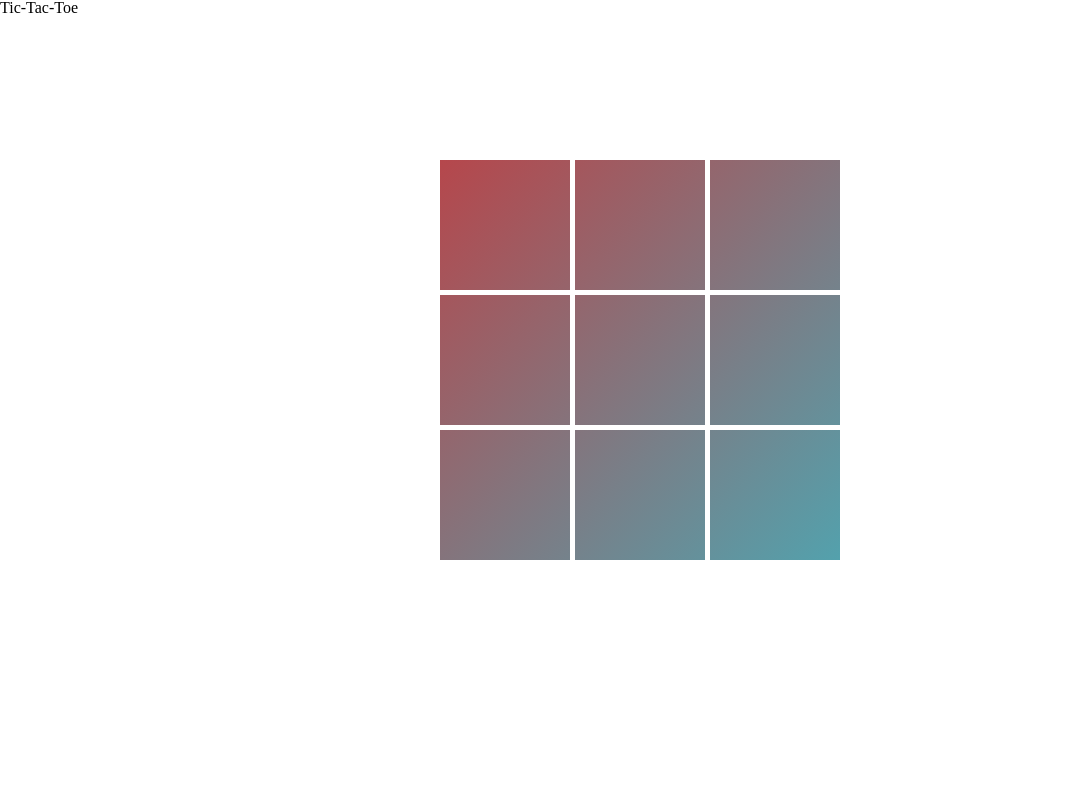
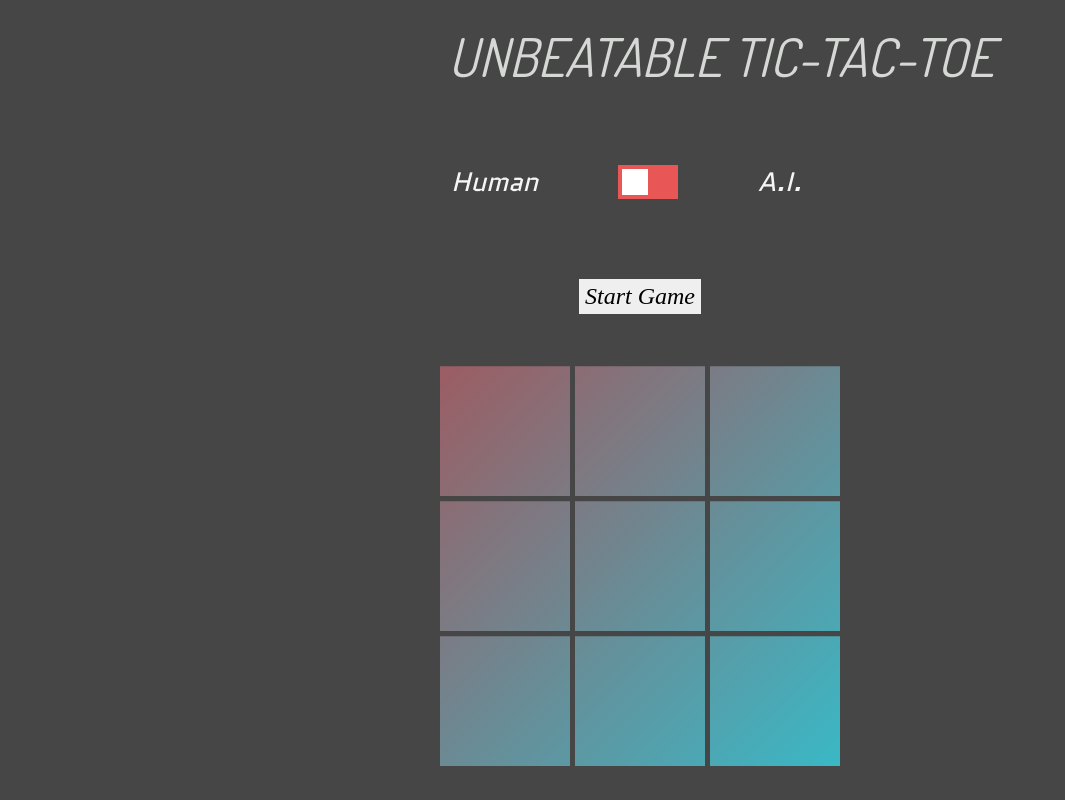
Before and after one commit to nIvab/TicTacToe, a plain HTML site: page index.html in a window 1280 px wide. Shown: the whole page, without its empty margins (0-1065 px from the left). Drawn offline with Linux system fonts and the light colour scheme; a web font is replaced by a local one.

Commit message:
completed main html and css for page

```diff
--- a/index.html
+++ b/index.html
@@ -4,11 +4,26 @@
     <meta charset="UTF-8">
     <meta name="viewport" content="width=device-width, initial-scale=1.0">
     <link rel="stylesheet" href="styles.css">
+    <link rel="stylesheet" href="https://fonts.googleapis.com/css?family=Dosis">
+    <link rel="stylesheet" href="https://fonts.googleapis.com/css?family=Quantico">
+    <link rel="stylesheet" href="https://fonts.googleapis.com/css?family=Signika+Negative">
+
     <title>Unbeatable Tic-Tac-Toe</title>
 </head>
 <body>
     <div class="header">
-        <h1>Tic-Tac-Toe</h1>
+        <h1>UNBEATABLE TIC-TAC-TOE</h1>
+        <div class="buttons">
+            <div class=sliderContainer>
+                <div class="switchText">Human</div>
+                <label class = "switch">
+                    <input type="checkbox" name="PVPorPVE" class="checks" id="PVPorPVE">
+                    <span class="slider"></span>
+                </label>
+                <div class="switchText">A.I.</div>
+            </div>
+            <button class="startGame">Start Game</button>
+        </div>
     </div>
     <div class="gameContainer">
         <div class="square"></div>
--- a/styles.css
+++ b/styles.css
@@ -48,20 +48,130 @@ table {
 }
 
 /* --------    CSS RESET ABOVE THIS LINE     ----- */
+body {
+    background-color: rgb(70, 70, 70);
+}
+h1 {
+    font-family: "Dosis";
+    font-style: italic;
+    font-size:40pt;
+    margin-left: 35vw;
+    margin-top: 30px ;
+    color: rgb(214, 216, 214);
+}
 
+/* -------------- CSS for BUTTONS HERE --------------- */
+.buttons{
+    display: flex;
+    flex-direction: column;
+    align-items: center;
+    padding: 2px ;
+    font-style: italic;
+}
+
+.buttons button{
+    font-family: "Signika Negative";
+    display: inline-block;
+    height: 35px ;
+    width: auto ;
+    font-size: 18pt;
+    border: none ;
+    font-style: italic;
+}
+
+.buttons button:hover{
+    box-shadow: 0 0 30px 1px rgb(255, 255, 255) ;
+    transform: scale(1.1);
+}
+.switch {
+    margin: 10vh;
+    position: relative;
+    display: inline-block;
+    width: 60px;
+    height: 34px;
+}
+.switch:hover {
+    transform: scale(1.1);
+}
+
+.switch input {
+    opacity: 0;
+    width: 0;
+    height: 0;
+}
+
+.slider {
+    position: absolute;
+    cursor: pointer;
+    top: 0;
+    left: 0;
+    right: 0;
+    bottom: 0;
+    background-color: rgb(233, 86, 86);
+    -webkit-transition: .4s;
+    transition: .4s;
+}
+
+.slider:before {
+    position: absolute;
+    content: "";
+    height: 26px;
+    width: 26px;
+    left: 4px;
+    bottom: 4px;
+    background-color: white;
+    -webkit-transition: .4s;
+    transition: .4s;
+}
+
+input:not(:checked) + .slider:hover{
+    box-shadow: 0 0 30px 1px rgb(250, 63, 63) ;
+}
+
+input:checked + .slider {
+    background-color: rgb(93, 238, 124);
+}
+
+input:checked + .slider:hover {
+    box-shadow: 0 0 30px 1px rgb(93, 238, 124) ;
+}
+
+input:focus + .slider {
+    box-shadow: 0 0 1px #2196F3;
+}
+
+input:checked + .slider:before {
+    -webkit-transform: translateX(26px);
+    -ms-transform: translateX(26px);
+    transform: translateX(26px);
+}
+
+.sliderContainer{
+    display: flex;
+    flex-direction: row;
+    align-items: center;
+    margin-left: -2.1%;
+}
+
+.switchText{
+    font-family: "Quantico" ;
+    color: whitesmoke;
+    font-size: 20pt;
+}
+
+
+/* ----------- CSS for GAME CONTAINER HERE --------- */
 .gameContainer{
     display: grid;
     grid-template-columns: 130px 130px 130px;
     grid-template-rows: 130px 130px 130px;
     width: 100%;
     height: 50%;
-    padding: 1em 0 1em 0;
-    margin-top: 10%;
+    margin-top: 50px;
     justify-content: center;
     grid-gap: 5px ;
 
 }
-
 
 .square {
     display: flex;
@@ -72,6 +182,9 @@ table {
     height: 100%;
     margin: auto;
     clip-path: polygon(0 0, 100% 0, 100% 100%, 0 100%);
-    background:linear-gradient(135deg,rgb(255, 3, 3),rgb(0, 238, 255)) fixed;
+    background:linear-gradient(135deg,rgb(255, 0, 0),rgb(0, 238, 255)) fixed;
+}
 
+.square:hover{
+    transform: scale(1.05);
 }
```
